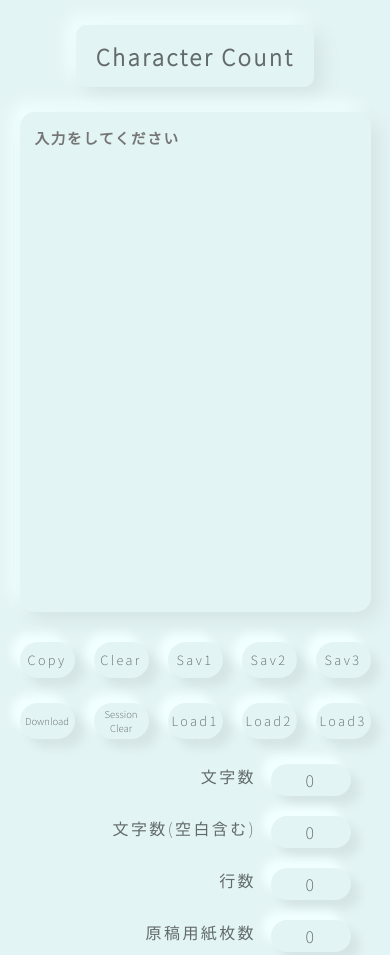
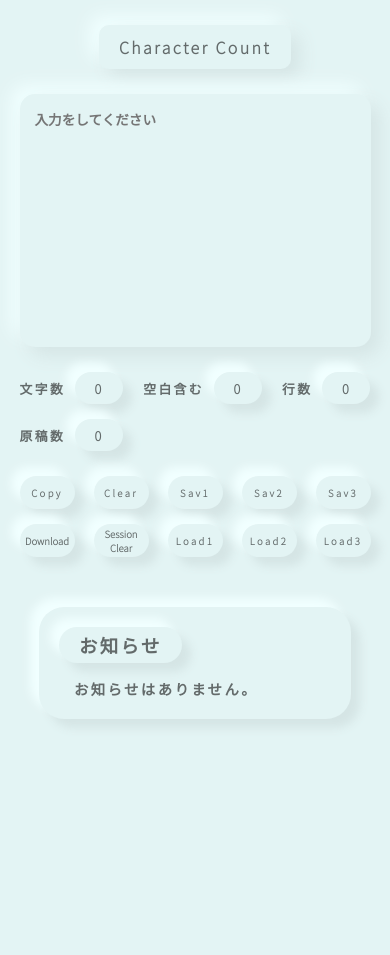
Before and after one commit to kakutora/chrCount, a plain HTML site: page index.html in a window 390 px wide. Shown: the top 955 px of the page. After the commit the page ends 844 px from the top, so only its background shows below. Drawn offline with Linux system fonts and the light colour scheme.

Commit message:
Add files via upload

```diff
--- a/index.html
+++ b/index.html
@@ -16,14 +16,31 @@
   <body>
     <h1 class="title">Character Count</h1>
     <div class="inputArea">
-      <div class="inputArea__wrapper">
       <textarea
         placeholder="入力をしてください"
         name=""
         id="inputArea__box"
         id=""
       ></textarea>
-      </div>
+      <ul class="input">
+        <li class="input__chrNum">
+          <p class="input__title">文字数</p>
+          <p class="input__info">0</p>
+        </li>
+        <li class="input__chrNumSpace">
+          <p class="input__title">空白含む</p>
+          <p class="input__info">0</p>
+        </li>
+        <li class="input__rows">
+          <p class="input__title">行数</p>
+          <p class="input__info">0</p>
+        </li>
+        <li class="input__num">
+          <p class="input__title">原稿数</p>
+          <p class="input__info">0</p>
+        </li>
+      </ul>
+      <div class="inputArea__infoBox">
         <ul class="inputArea__info">
           <li class="inputArea__btn inputArea__btn--copy">Copy</li>
           <li class="inputArea__btn inputArea__btn--clear">Clear</li>
@@ -41,25 +58,8 @@
           <li class="inputArea__btn inputArea__btn--load">Load3</li>
         </ul>
       </div>
+    </div>
 
-    <ul class="input">
-      <li class="input__chrNum">
-        <p class="input__title">文字数</p>
-        <p class="input__info">0</p>
-      </li>
-      <li class="input__chrNumSpace">
-        <p class="input__title">文字数(空白含む)</p>
-        <p class="input__info">0</p>
-      </li>
-      <li class="input__rows">
-        <p class="input__title">行数</p>
-        <p class="input__info">0</p>
-      </li>
-      <li class="input__num">
-        <p class="input__title">原稿用紙枚数</p>
-        <p class="input__info">0</p>
-      </li>
-    </ul>
     <section class="news">
       <h2 class="news__title">お知らせ</h2>
       <p class="news__text news__text--none">お知らせはありません。</p>
--- a/style.css
+++ b/style.css
@@ -42,7 +42,7 @@ body {
 .title {
   display: inline-block;
   margin-top: 25px;
-  padding: 15px 20px;
+  padding: 10px 20px;
   font-size: 1.4rem;
   border-radius: 10px;
   background: #e3f4f4;
@@ -50,15 +50,54 @@ body {
   user-select: none;
 }
 .inputArea {
-  display: flex;
+  display: grid;
+  grid-template-columns: min(60%, 600px) 195px;
+  grid-template-rows: clamp(400px, 45vh, 600px) auto;
+  grid-column-gap: 25px;
+  grid-row-gap: 35px;
+  justify-content: center;
   align-items: center;
-  gap: 25px;
   width: 70%;
-  max-width: 800px;
-  height: 45vh;
-  min-height: 300px;
   margin: 0 auto;
   margin-top: 25px;
+}
+@media screen and (max-width: 767px) {
+  .title {
+    font-size: 1rem;
+  }
+  .inputArea {
+    display: flex;
+    flex-direction: column;
+    width: 90vw;
+    gap: 25px;
+  }
+}
+#inputArea__box {
+  grid-area: 1 / 1 / 2 / 2;
+  resize: none;
+  width: 100%;
+  height: 100%;
+  padding: 15px;
+  color: #000000c0;
+  font-size: 0.915rem;
+  font-weight: 600;
+  letter-spacing: 0.1rem;
+  border: none;
+  border-radius: 15px;
+  background: #e3f4f4;
+  box-shadow: 9px 9px 18px #d5e5e5, -9px -9px 18px #f1ffff;
+}
+#inputArea__box:focus {
+  border: none;
+  outline: transparent;
+}
+.inputArea__infoBox {
+  grid-area: 1 / 2 / 2 / 3;
+  display: flex;
+  justify-content: center;
+  column-gap: 15px;
+  width: 100%;
+  height: 100%;
 }
 .inputArea__info {
   display: flex;
@@ -76,7 +115,7 @@ body {
   justify-content: center;
   align-items: center;
   width: 75%;
-  aspect-ratio: 1/0.6;
+  aspect-ratio: 1/0.55;
   border-radius: 9999px;
   background: #e3f4f4;
   box-shadow: 9px 9px 10px #d5e5e5, -9px -9px 10px #f1ffff;
@@ -92,28 +131,125 @@ body {
   font-size: 0.7rem;
   letter-spacing: 1px;
 }
-.inputArea__wrapper {
-  flex-grow: 1;
-  height: 100%;
+.input {
+  grid-area: 2 / 1 / 3 / 3;
+  display: flex;
+  justify-content: space-between;
+  align-items: center;
+  column-gap: 35px;
+  row-gap: 25px;
+  flex-wrap: wrap;
+  width: 100%;
 }
+.input li {
+  display: flex;
+  flex-wrap: wrap;
+  row-gap: 15px;
+  column-gap: 15px;
+}
+.input__title {
+  display: inline-flex;
+  justify-content: center;
+  align-items: center;
+  height: 2rem;
+  user-select: none;
+}
+.input__info {
+  display: inline-flex;
+  justify-content: center;
+  align-items: center;
+  width: 5rem;
+  height: 2rem;
+  border-radius: 9999px;
+  background: #e3f4f4;
+  box-shadow: 9px 9px 10px #d5e5e5, -9px -9px 10px #f1ffff;
+}
+@media screen and (max-width: 767px) {
   #inputArea__box {
-  resize: none;
+    height: 30vh;
+    font-size: 0.85rem;
+    letter-spacing: initial;
+  }
+  .inputArea__infoBox {
+    column-gap: 0;
+    row-gap: 15px;
+    flex-direction: column;
+  }
+  .inputArea__info {
+    justify-content: space-between;
+    flex-direction: initial;
+    gap: 13px;
     width: 100%;
-  height: 100%;
-  padding: 15px;
-  color: #000000c0;
-  font-size: 0.915rem;
-  font-weight: 600;
-  letter-spacing: 0.1rem;
-  border: none;
+    max-width: 450px;
+    height: initial;
+    margin: 0 auto;
     border-radius: 15px;
+    background: none;
+    box-shadow: none;
+  }
+  .inputArea__btn {
+    width: 55px;
+    aspect-ratio: 1/0.6;
+    border-radius: 9999px;
     background: #e3f4f4;
-  box-shadow: 9px 9px 18px #d5e5e5, -9px -9px 18px #f1ffff;
+    box-shadow: 9px 9px 10px #d5e5e5, -9px -9px 10px #f1ffff;
+    cursor: pointer;
+    user-select: none;
+    font-size: 0.6rem;
+    font-weight: bold;
   }
-#inputArea__box:focus {
-  border: none;
-  outline: transparent;
+  .inputArea__btn--clearS {
+    font-size: 0.6rem;
+    letter-spacing: 0px;
   }
+  .inputArea__btn--download {
+    font-size: 0.6rem;
+    letter-spacing: 0px;
+  }
+  .input {
+    justify-content: center;
+    flex-wrap: wrap;
+    column-gap: 15px;
+    row-gap: 15px;
+    justify-content: space-between;
+    width: 100%;
+    font-size: 0.8rem;
+  }
+  .input li {
+    column-gap: 10px;
+    font-weight: bold;
+  }
+  .input__title {
+  }
+  .input__info {
+    width: 3rem;
+  }
+}
+.news {
+  width: 80%;
+  min-height: 100px;
+  margin: 50px auto 50px;
+  padding: 20px;
+  text-align: left;
+  border-radius: 25px;
+  background: #e3f4f4;
+  box-shadow: 9px 9px 10px #d5e5e5, -9px -9px 10px #f1ffff;
+}
+.news__title {
+  display: inline-block;
+  padding: 5px 20px;
+  font-size: 1.15rem;
+  border-radius: 25px;
+  background: #e3f4f4;
+  box-shadow: 9px 9px 10px #d5e5e5, -9px -9px 10px #f1ffff;
+}
+.news__text {
+  margin-top: 15px;
+  margin-left: 15px;
+  font-weight: bold;
+  font-size: 0.9rem;
+}
+/*
 @media screen and (max-width: 767px) {
   .inputArea {
     display: flex;
@@ -179,45 +315,38 @@ body {
     box-shadow: 9px 9px 18px #d5e5e5, -9px -9px 18px #f1ffff;
   }
 }
-
+*/
+/*
+@media screen and (max-width: 767px) {
   .input {
     display: flex;
     justify-content: center;
     align-items: center;
-  gap: 50px;
+    gap: 20px;
     flex-wrap: wrap;
     width: 80%;
-  margin: 50px auto;
+    margin: 25px auto;
+    font-size: 0.8rem;
   }
   .input li {
     display: flex;
     flex-wrap: wrap;
     row-gap: 15px;
-  column-gap: 15px;
+    column-gap: 5px;
   }
   .input__title {
+    line-height: 30px;
     user-select: none;
   }
   .input__info {
     display: inline-flex;
     justify-content: center;
     align-items: center;
-  width: 5rem;
+    width: 3rem;
     height: 2rem;
     border-radius: 9999px;
     background: #e3f4f4;
     box-shadow: 9px 9px 10px #d5e5e5, -9px -9px 10px #f1ffff;
-}
-@media screen and (max-width: 767px) {
-  .input {
-    display: flex;
-    justify-content: center;
-    align-items: flex-end;
-    gap: 20px;
-    flex-wrap: wrap;
-    flex-direction: column;
-    width: 80%;
-    margin: 25px auto;
   }
 }
 .news {
@@ -244,3 +373,4 @@ body {
   font-weight: bold;
   font-size: 0.9rem;
 }
+*/
```
Lines whose indentation alone changed are shown as unchanged.
